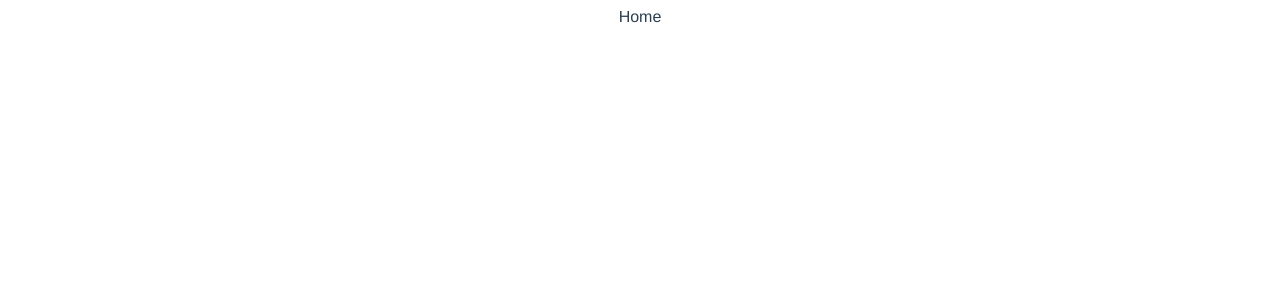
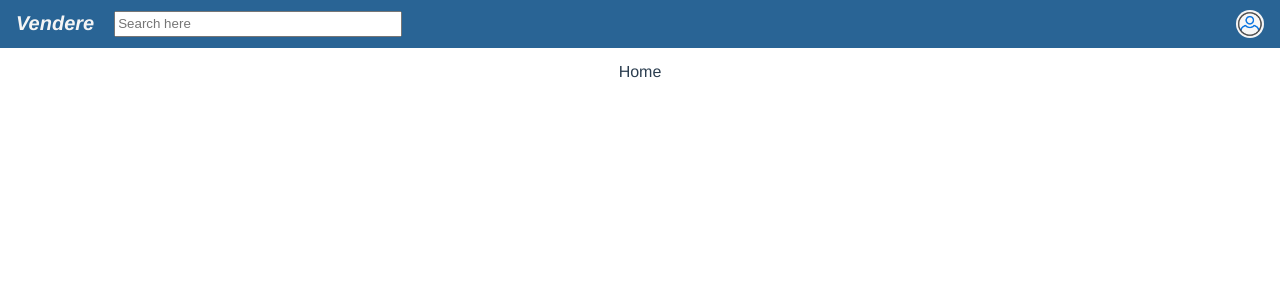
Before and after one commit to developeers/vendere, a Vue app: page / in a window 1280 px wide. Shown: the top 300 px of the page. Built offline with nearby package versions, Linux system fonts and the light colour scheme.

Commit message:
Add NavigationBar component

```diff
--- a/src/App.vue
+++ b/src/App.vue
@@ -1,6 +1,18 @@
 <template>
+  <navigation-bar></navigation-bar>
   <router-view/>
 </template>
+
+<script lang="ts">
+import { defineComponent } from 'vue'
+import NavigationBar from './components/navigation/NavigationBar.vue'
+
+export default defineComponent({
+  components: {
+    NavigationBar,
+  }
+})
+</script>
 
 <style>
 #app {
@@ -10,4 +22,7 @@
   text-align: center;
   color: #2c3e50;
 }
+* {
+  margin: 0px;
+}
 </style>
--- /dev/null
+++ b/src/components/navigation/NavigationBar.vue
@@ -0,0 +1,45 @@
+<template>
+    <nav class="nav-bar">
+        <router-link :to="{name: 'home'}" class="app-name">Vendere</router-link>
+        <input type="text" class="search-bar" placeholder="Search here">
+        <div class="profile">
+            <img alt="Profile image" src="../../assets/user.png">
+        </div>
+    </nav>
+</template>
+
+<style scoped>
+.nav-bar {
+    display: flex;
+    align-items: center;
+    justify-content: left;
+    background: #296495;
+    padding: 10px 16px;
+    margin-bottom: 15px;
+    gap: 20px;
+}
+.app-name {
+    font-size: 20px;
+    font-weight: bold;
+    font-style: italic;
+    text-decoration: none;
+    color: whitesmoke;
+    cursor: pointer;
+}
+.search-bar {
+    outline: none;
+    height: 20px;
+    width: 25vw;
+    max-width: 280px;
+    min-width: 190px;
+}
+.profile {
+    display: flex;
+    margin-left: auto;
+}
+.profile > img {
+    width: 28px;
+    border-radius: 50%;
+    cursor: pointer;
+}
+</style>
```
Also changed, not shown: src/assets/user.png (added).
